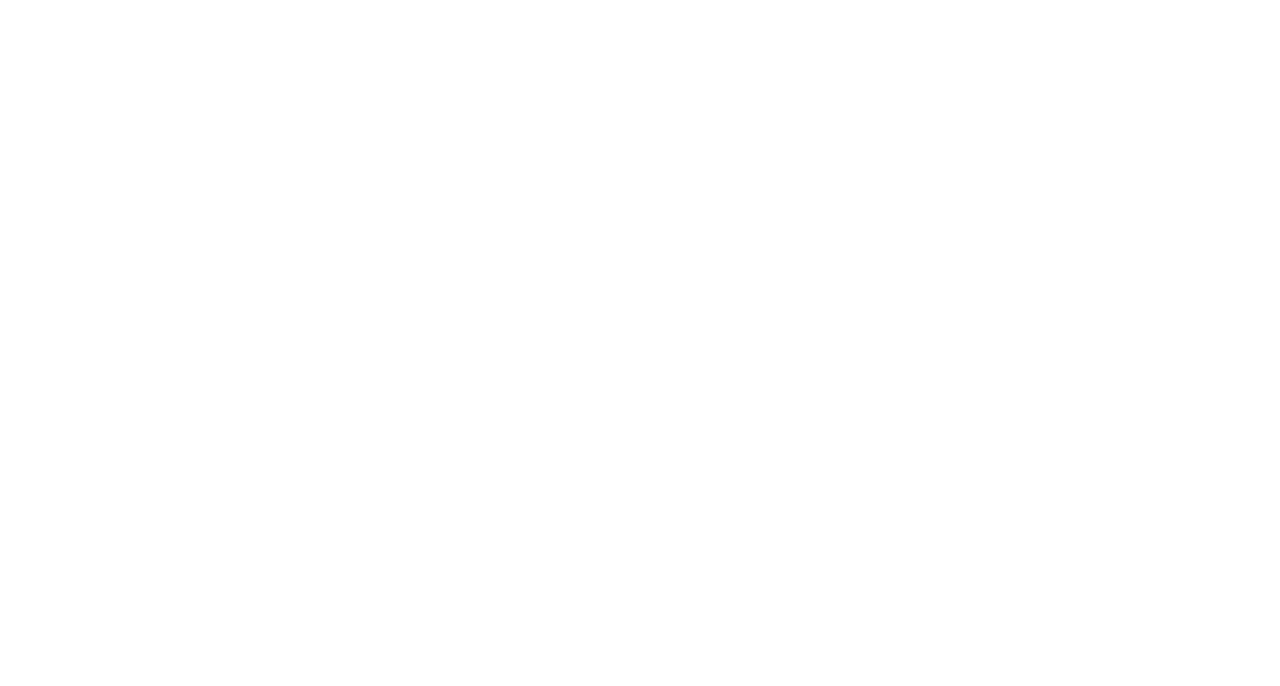
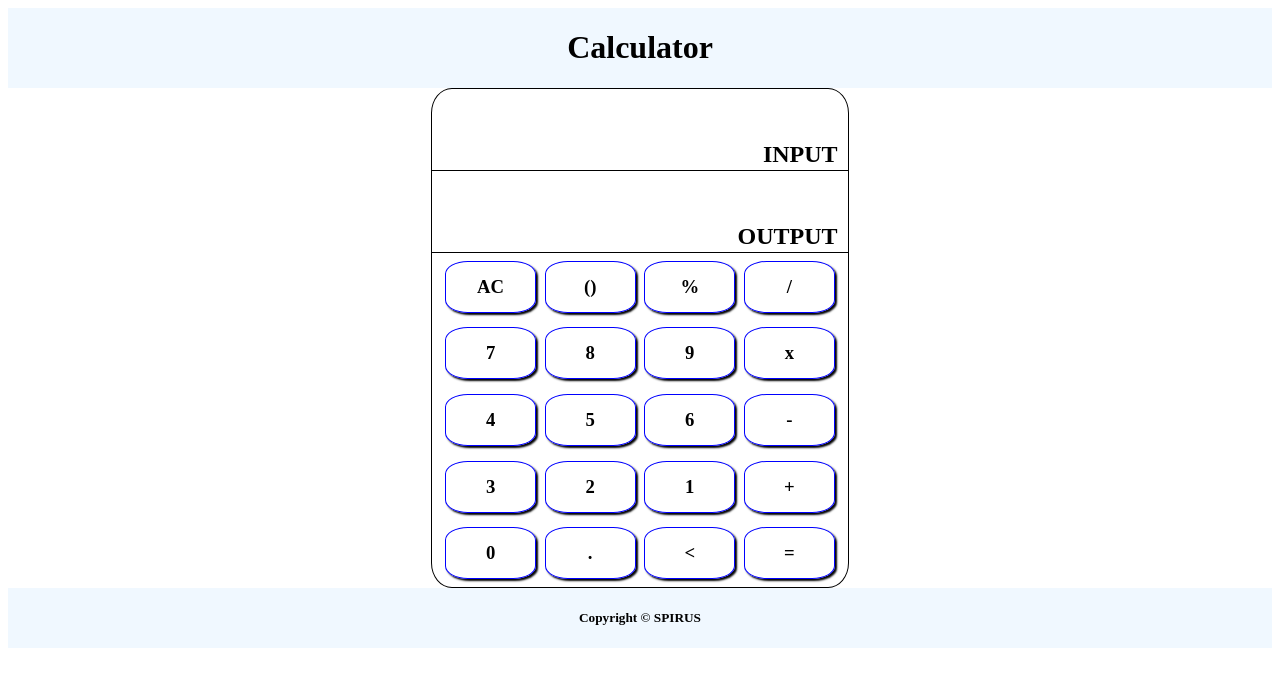
Before and after one commit to spirus-dev/calculator, a plain HTML site: page index.html in a window 1280 px wide. Drawn offline with Linux system fonts and the light colour scheme.

Commit message:
Completed the UI part of the Calculator
Modified index.html and style.css to create the UI of Calculator. JS part is yet to be coded.

```diff
--- a/css/style.css
+++ b/css/style.css
@@ -0,0 +1,71 @@
+*{
+    box-sizing: border-box;
+}
+
+header,footer{
+    display: flex;
+    justify-content: center;
+    align-items: center;
+    background-color: aliceblue;
+}
+
+.main{
+    display: flex;
+    justify-content: center;
+    height: 500px;
+}
+
+.outline{
+    display: flex;
+    flex-direction: column;
+    width: 33%;
+    border: 1px solid black;
+    border-radius: 5%;
+}
+
+.display{
+    display: flex;
+    flex-direction: column;
+    height: 33%;
+}
+
+.input,.output{
+    display: flex;
+    flex-direction: column;
+    justify-content: flex-start;
+    align-items: flex-end;
+    height: 50%;
+    border-bottom: 1px solid black;
+    padding-right: 10px;
+}
+
+.buttonRows{
+    display: flex;
+    flex-direction: column;
+    height: 67%;
+}
+
+.buttonRows > div{
+    display: flex;
+    height: 20%;
+    justify-content: center;
+    align-items: center;
+    gap: 2%;
+}
+
+.button{
+    display: flex;
+    justify-content: center;
+    align-items: center;
+    width: 22%;
+    height: 78%;
+    border: 1px solid blue;
+    border-radius: 25%;
+    cursor: pointer;
+    box-shadow: 2px 2px 2px black;
+}
+
+.button:active{
+    transform: translateY(5%);
+    background-color:antiquewhite;
+}
--- a/index.html
+++ b/index.html
@@ -9,6 +9,51 @@
     <script src="./js/script.js" defer></script>
 </head>
 <body>
-
+    <header><h1>Calculator</h1></header>
+    <div class="main">
+        <div class="outline">
+            <div class="display">
+                <div class="input">
+                    <p><h2>INPUT</h2></p>
+                </div>
+                <div class="output">
+                    <p><h2>OUTPUT</h2></p>
+                </div>
+            </div>
+            <div class="buttonRows">
+                <div class="firstRow">
+                    <div class="button"><h3>AC</h3></div>
+                    <div class="button"><h3>()</h3></div>
+                    <div class="button"><h3>%</h3></div>
+                    <div class="button"><h3>/</h3></div>
+                </div>
+                <div class="secondRow">
+                    <div class="button"><h3>7</h3></div>
+                    <div class="button"><h3>8</h3></div>
+                    <div class="button"><h3>9</h3></div>
+                    <div class="button"><h3>x</h3></div>
+                </div>
+                <div class="thirdRow">
+                    <div class="button"><h3>4</h3></div>
+                    <div class="button"><h3>5</h3></div>
+                    <div class="button"><h3>6</h3></div>
+                    <div class="button"><h3>-</h3></div>
+                </div>
+                <div class="fourthRow">
+                    <div class="button"><h3>3</h3></div>
+                    <div class="button"><h3>2</h3></div>
+                    <div class="button"><h3>1</h3></div>
+                    <div class="button"><h3>+</h3></div>
+                </div>
+                <div class="fifthRow">
+                    <div class="button"><h3>0</h3></div>
+                    <div class="button"><h3>.</h3></div>
+                    <div class="button"><h3><</h3></div>
+                    <div class="button"><h3>=</h3></div>
+                </div>
+            </div>
+        </div>
+    </div>
+    <footer><h5>Copyright © SPIRUS</h5></footer>
 </body>
 </html>
```
